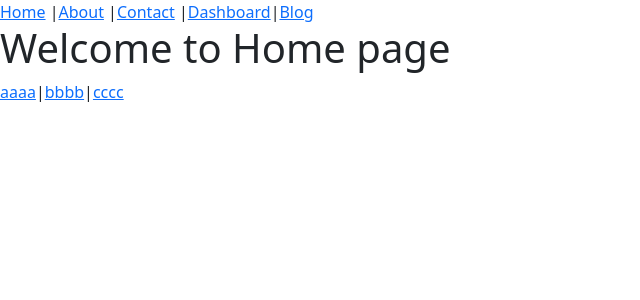
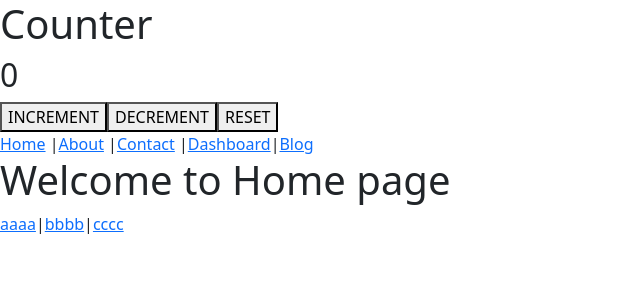
Before and after one commit to nishana95/React_2, a React (Vite) app: page / in a window 1280 px wide. Shown: the top 300 px of the page, without its empty margins (0-640 px from the left). Built offline with nearby package versions, Linux system fonts and the light colour scheme.

Commit message:
First Commit

```diff
--- a/package.json
+++ b/package.json
@@ -10,11 +10,14 @@
     "preview": "vite preview"
   },
   "dependencies": {
+    "@reduxjs/toolkit": "^2.11.2",
     "axios": "^1.13.4",
     "bootstrap": "^5.3.8",
     "react": "^19.2.0",
     "react-dom": "^19.2.0",
-    "react-router-dom": "^7.13.0"
+    "react-redux": "^9.2.0",
+    "react-router-dom": "^7.13.0",
+    "redux": "^5.0.1"
   },
   "devDependencies": {
     "@eslint/js": "^9.39.1",
--- a/src/App.jsx
+++ b/src/App.jsx
@@ -10,7 +10,10 @@ import Profile from './Profile.jsx'
 import User from './User.jsx'
 import Post from './Post.jsx'
 import Blog from './blog.jsx'
+import UserRedux from './UserRedux.jsx'
+import ReduxToolkit from './ReduxToolkit'
 import ContextAPI from './ContextAPI.jsx'
+import ThemeSetting from './ThemeContext.jsx'
 import reactLogo from './assets/react.svg'
 import viteLogo from '/vite.svg'
 // import './App.css'
@@ -52,6 +55,9 @@ function App() {
         {/* <LoginForm /> */}
         {/* <FetchDisplayPagination />  */}
         {/* <ContextAPI/> */}
+        {/* <ThemeSetting/> */}
+        {/* <UserRedux/> */}
+        <ReduxToolkit/>
 
           <BrowserRouter>
               <Navbar />
--- /dev/null
+++ b/src/Redux/Action.jsx
@@ -0,0 +1,7 @@
+export const increment = ()=>{
+    return {type:"INCREMENT"}
+}
+
+export const decrement = ()=>{
+    return {type:"DECREMENT"}
+}
--- /dev/null
+++ b/src/Redux/Store.jsx
@@ -0,0 +1,19 @@
+import React from "react";
+import {createStore} from"redux";
+
+const initialState = {count : 0}
+
+function Reducer(state = initialState,action){
+    switch (action.type){
+        case "INCREMENT" :
+            return{...state,count : state.count+1};
+        case "DECREMENT" :
+            return{...state,count : state.count-1};
+        default :
+        return state
+    }
+}
+
+const store = createStore(Reducer)
+
+export default store;
--- /dev/null
+++ b/src/ReduxToolkit.jsx
@@ -0,0 +1,19 @@
+import {useSelector,useDispatch} from "react-redux";
+import { increment,decrement,reset } from "./ReduxToolkit/CounterSlice";
+
+function Counter(){
+    const count = useSelector((state)=>state.counter.value)
+    const despatch = useDispatch()
+    return(
+        <div>
+            <h1>Counter</h1>
+            <h2>{count}</h2>
+            <button onClick={()=>despatch(increment())}>INCREMENT</button>
+            <button onClick={()=>despatch(decrement())}>DECREMENT</button>
+            <button onClick={()=>despatch(reset())}>RESET</button>
+        </div>
+    )
+}
+
+
+export default Counter;
--- /dev/null
+++ b/src/ReduxToolkit/CounterSlice.jsx
@@ -0,0 +1,16 @@
+import { createSlice } from "@reduxjs/toolkit";
+
+
+const counterSlice = createSlice({
+    name : 'counter',
+    initialState : {value : 0},reducers : {
+        increment : (state)=>{state.value+=1;},
+        decrement : (state)=>{state.value-=1;},
+        reset : (state)=>{state.value=0;},
+
+    },
+
+})
+
+export const {increment,decrement,reset} = counterSlice.actions
+export default counterSlice.reducer
--- /dev/null
+++ b/src/ReduxToolkit/Store.jsx
@@ -0,0 +1,9 @@
+import {configureStore} from '@reduxjs/toolkit';
+import CounterSlice from './CounterSlice.jsx';
+
+const store = configureStore({
+    reducer : {counter : CounterSlice,},
+}
+)
+
+export default store;
--- /dev/null
+++ b/src/ThemeContext.jsx
@@ -0,0 +1,27 @@
+import { createContext, useState, useContext } from "react";
+
+const ThemeContext = createContext();
+
+function ThemeSetting() {
+const [theme, setTheme] = useState("light");
+
+return(
+    <ThemeContext.Provider value={{ theme, setTheme }}>
+    <Toolbar />
+    </ThemeContext.Provider>
+);
+
+}
+
+const Toolbar = () => {
+const {theme, setTheme} = useContext(ThemeContext)
+return (
+    <div>Toolbar current theme : {theme}
+        <button onClick={()=>{setTheme(theme === 'light'?'dark':'light')}}>Change Theme</button>
+    </div>
+
+)
+}
+
+
+export default ThemeSetting;
--- /dev/null
+++ b/src/UserRedux.jsx
@@ -0,0 +1,22 @@
+import React from "react";
+import {useSelector,useDispatch} from "react-redux";
+import {increment,decrement} from "./Redux/Action";
+
+function UserRedux(){
+    const count = useSelector((state)=>state.count)
+    const dispatch= useDispatch();
+    return (
+    <div>
+        <h1>
+            Redux Counter
+        </h1>
+        <h2>
+            {count}
+        </h2>
+        <button onClick={()=>dispatch(increment())}>INCREMENT</button>
+        <button onClick={()=>dispatch(decrement())}>DECREMENT</button>
+    </div>
+    )
+}
+
+export default UserRedux;
--- a/src/main.jsx
+++ b/src/main.jsx
@@ -1,10 +1,16 @@
 import { StrictMode } from 'react'
 import { createRoot } from 'react-dom/client'
 // import './index.css'
+import{Provider} from "react-redux";
 import App from './App.jsx'
+// import store from './Redux/Store.jsx'
+import store from './ReduxToolkit/Store.jsx'
+
 
 createRoot(document.getElementById('root')).render(
   <StrictMode>
-    <App />
+    <Provider store = {store}>
+      <App />
+    </Provider>
   </StrictMode>,
 )
```
Also changed, not shown: src/ContextAPI.jsx (indentation only), 1 other file (tests, documents, lock files or other folders).
